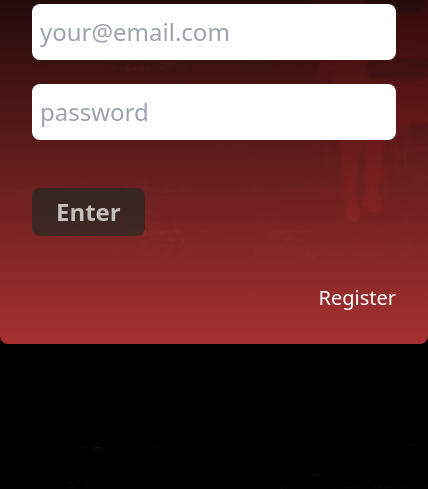
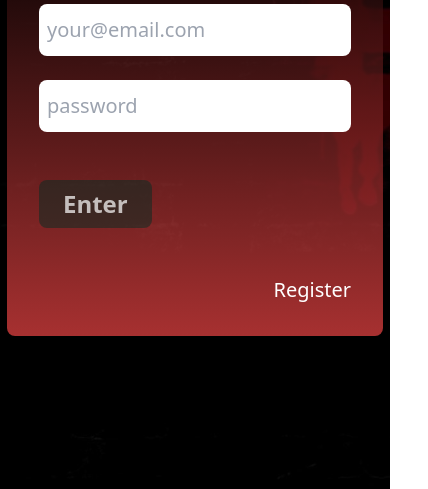
Before and after one commit to maruf-islam-joy/the-boys-bank, a plain HTML site: page index.html in a window 390 px wide. Shown: the part 355-844 px from the top of the page, 428 px wide, since content can reach past the window. Drawn offline with nearby package versions, Linux system fonts and the light colour scheme.

Commit message:
update responsiveness of mobile

```diff
--- a/index.html
+++ b/index.html
@@ -21,10 +21,10 @@
         <div class="bg-gradient-to-b from-[#000000b0] to-[#ff4a4aa7] w-fit p-8 mx-auto mt-20 rounded-lg">
             <h3 class="text-white text-center text-4xl mb-6 font-bold">LogIn</h3>
             <!-- email  -->
-            <input class="block mb-6 px-2 py-3 rounded-lg border-none text-2xl" type="email" id="userEmail" placeholder="your@email.com">
+            <input class="block mb-6 px-2 py-3 rounded-lg border-none text-xl lg:text-2xl" type="email" id="userEmail" placeholder="your@email.com">
 
             <!-- password  -->
-            <input class="block mb-12 px-2 py-3 rounded-lg border-none text-2xl"  type="password" id="password" placeholder="password">
+            <input class="block mb-12 px-2 py-3 rounded-lg border-none text-xl lg:text-2xl"  type="password" id="password" placeholder="password">
             <button class="bg-emerald-950/50 text-white/70 px-6 py-2 text-2xl font-semibold rounded-lg hover:bg-lime-300 hover:text-black" id="login-btn">Enter</button>
             <h4 class="text-right mx-auto mt-12 text-xl text-white">Register</h4>
         </div>
```
